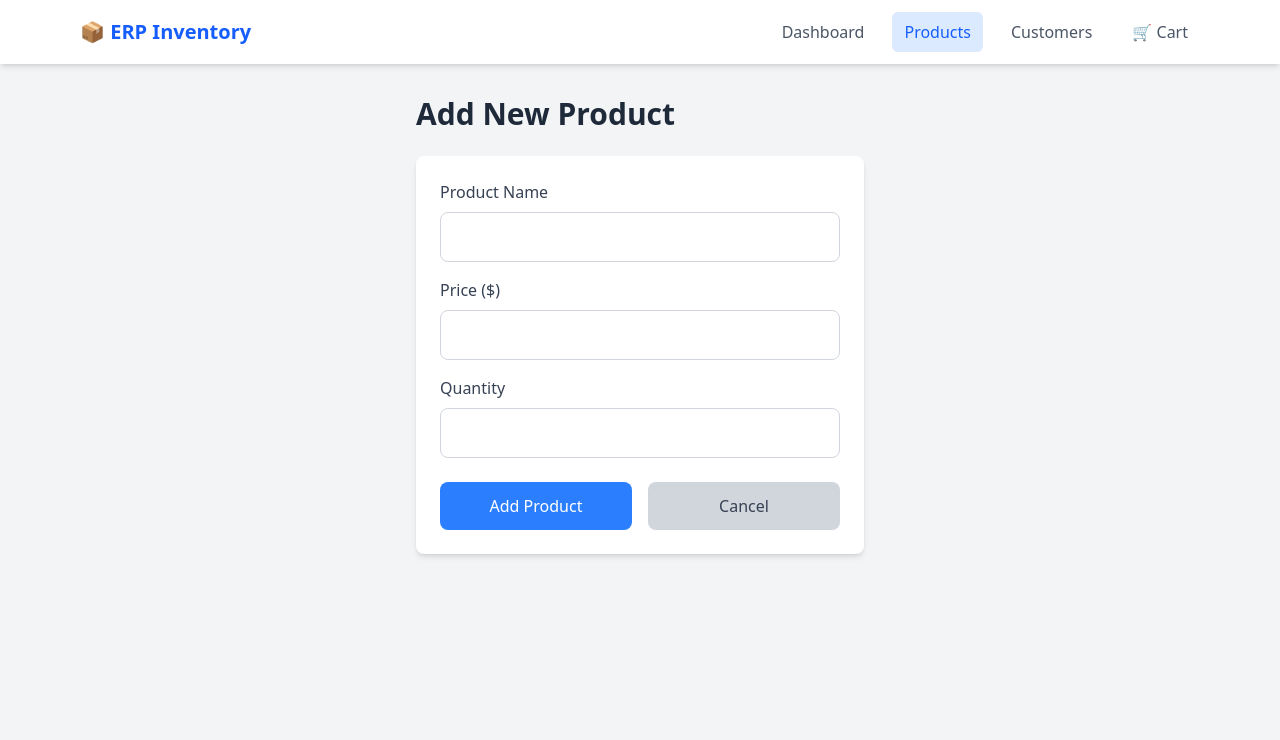
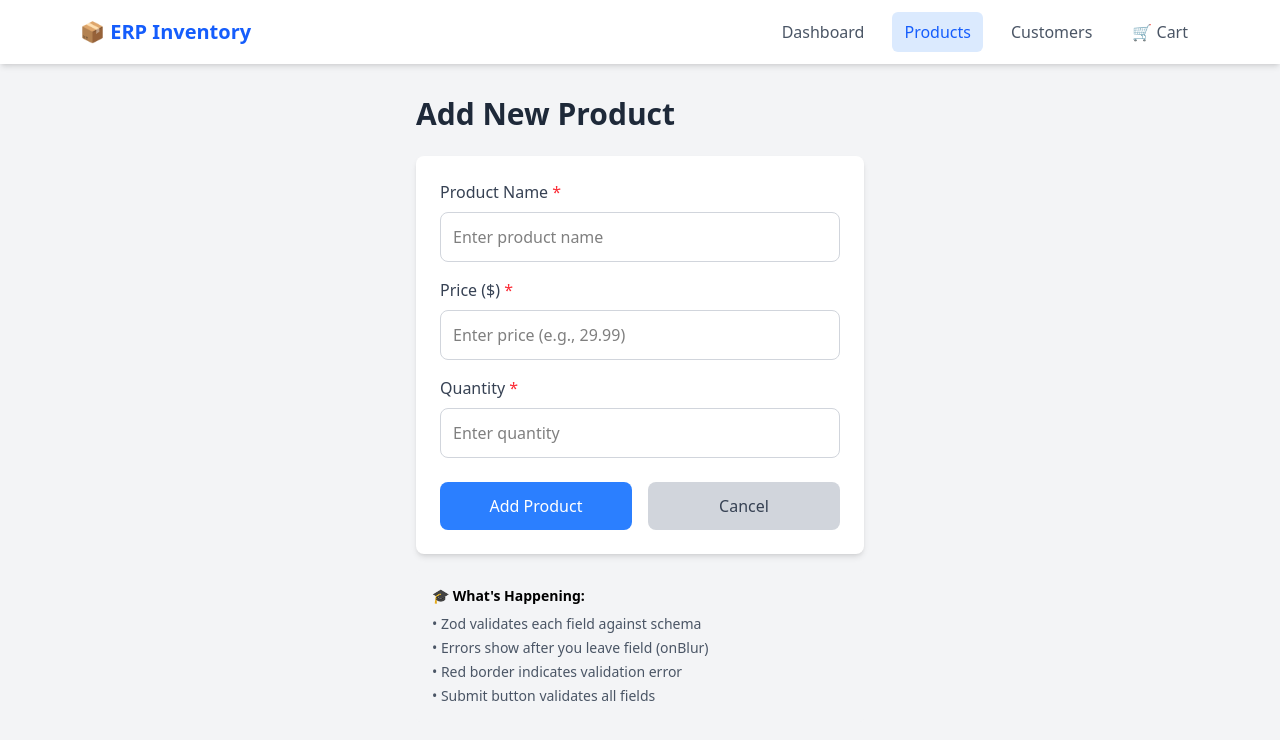
Before and after one commit to eneskaraoglu/erp-inventory-manager, a React (Vite) app: page /products/new in a window 1280 px wide. Shown: the top 740 px of the page. Built offline with nearby package versions, Linux system fonts and the light colour scheme.

Commit message:
Form Validation with Zod

```diff
--- a/package.json
+++ b/package.json
@@ -12,7 +12,8 @@
   "dependencies": {
     "react": "^19.2.0",
     "react-dom": "^19.2.0",
-    "react-router-dom": "^7.11.0"
+    "react-router-dom": "^7.11.0",
+    "zod": "^4.3.5"
   },
   "devDependencies": {
     "@eslint/js": "^9.39.1",
--- /dev/null
+++ b/src/hooks/useFormWithValidation.ts
@@ -0,0 +1,168 @@
+import { useState, ChangeEvent } from 'react'
+import { z } from 'zod'
+
+/**
+ * useFormWithValidation - Form hook with Zod validation
+ *
+ * JAVA COMPARISON:
+ * ----------------
+ * Like a Spring @Valid controller with BindingResult:
+ *
+ * @PostMapping("/products")
+ * public ResponseEntity create(
+ *     @Valid @RequestBody ProductDTO product,
+ *     BindingResult result  // Contains validation errors
+ * ) {
+ *     if (result.hasErrors()) {
+ *         return ResponseEntity.badRequest().body(result.getAllErrors());
+ *     }
+ *     // ... save product
+ * }
+ *
+ * This hook provides:
+ * - values (form data)
+ * - errors (validation errors, like BindingResult)
+ * - handleChange (updates values)
+ * - validate (runs validation)
+ * - isValid (quick check)
+ */
+
+interface UseFormWithValidationOptions<T> {
+  initialValues: T
+  schema: z.ZodSchema<T>
+}
+
+function useFormWithValidation<T extends Record<string, any>>({
+  initialValues,
+  schema,
+}: UseFormWithValidationOptions<T>) {
+
+  // Form values
+  const [values, setValues] = useState<T>(initialValues)
+
+  // Validation errors (field name -> error message)
+  const [errors, setErrors] = useState<Partial<Record<keyof T, string>>>({})
+
+  // Has the form been touched/submitted?
+  const [touched, setTouched] = useState<Partial<Record<keyof T, boolean>>>({})
+
+  // Handle input change
+  const handleChange = (
+    e: ChangeEvent<HTMLInputElement | HTMLSelectElement | HTMLTextAreaElement>
+  ) => {
+    const { name, value } = e.target
+
+    setValues(prev => ({
+      ...prev,
+      [name]: value,
+    }))
+
+    // Mark field as touched
+    setTouched(prev => ({
+      ...prev,
+      [name]: true,
+    }))
+
+    // Clear error when user starts typing
+    if (errors[name as keyof T]) {
+      setErrors(prev => ({
+        ...prev,
+        [name]: undefined,
+      }))
+    }
+  }
+
+  // Validate single field
+  const validateField = (name: keyof T): boolean => {
+    try {
+      // Create partial schema for single field
+      const fieldSchema = z.object({ [name]: (schema as any).shape[name] })
+      fieldSchema.parse({ [name]: values[name] })
+
+      setErrors(prev => ({ ...prev, [name]: undefined }))
+      return true
+    } catch (error) {
+      if (error instanceof z.ZodError) {
+        const fieldError = error.errors[0]?.message
+        setErrors(prev => ({ ...prev, [name]: fieldError }))
+      }
+      return false
+    }
+  }
+
+  // Validate all fields
+  const validate = (): boolean => {
+    try {
+      schema.parse(values)
+      setErrors({})
+      return true
+    } catch (error) {
+      if (error instanceof z.ZodError) {
+        const newErrors: Partial<Record<keyof T, string>> = {}
+
+        error.errors.forEach((err) => {
+          const field = err.path[0] as keyof T
+          if (!newErrors[field]) {
+            newErrors[field] = err.message
+          }
+        })
+
+        setErrors(newErrors)
+      }
+      return false
+    }
+  }
+
+  // Handle blur (validate on blur)
+  const handleBlur = (
+    e: React.FocusEvent<HTMLInputElement | HTMLSelectElement | HTMLTextAreaElement>
+  ) => {
+    const { name } = e.target
+    setTouched(prev => ({ ...prev, [name]: true }))
+    validateField(name as keyof T)
+  }
+
+  // Reset form
+  const resetForm = () => {
+    setValues(initialValues)
+    setErrors({})
+    setTouched({})
+  }
+
+  // Set all values (for edit mode)
+  const setAllValues = (newValues: T) => {
+    setValues(newValues)
+    setErrors({})
+  }
+
+  // Check if form is valid (without setting errors)
+  const isValid = (): boolean => {
+    try {
+      schema.parse(values)
+      return true
+    } catch {
+      return false
+    }
+  }
+
+  // Get error for field (only if touched)
+  const getError = (name: keyof T): string | undefined => {
+    return touched[name] ? errors[name] : undefined
+  }
+
+  return {
+    values,
+    errors,
+    touched,
+    handleChange,
+    handleBlur,
+    validate,
+    validateField,
+    resetForm,
+    setAllValues,
+    isValid,
+    getError,
+  }
+}
+
+export default useFormWithValidation
--- a/src/pages/AddProductPage.tsx
+++ b/src/pages/AddProductPage.tsx
@@ -1,37 +1,59 @@
 import { useNavigate } from 'react-router-dom'
 import { useProducts } from '../context/ProductContext'
-import { useForm } from '../hooks'  // ✨ Our new custom hook!
+import { useFormWithValidation } from '../hooks'
+import { productSchema, type ProductFormData } from '../validation/schemas'
 
 /**
- * AddProductPage - Refactored with useForm hook
+ * AddProductPage - WITH ZOD VALIDATION! ✨
  *
- * BEFORE: 3 separate useState calls + 3 separate onChange handlers
- * AFTER:  1 useForm call + 1 shared handleChange
+ * JAVA COMPARISON:
+ * ----------------
+ * Like a JSF form with validation messages:
  *
- * Notice how much cleaner this is!
+ * <h:inputText value="#{bean.name}" required="true">
+ *     <f:validateLength minimum="2" maximum="100"/>
+ * </h:inputText>
+ * <h:message for="name" styleClass="error"/>
+ *
+ * Now we have:
+ * - Real-time validation as you type
+ * - Error messages per field
+ * - Submit blocked until valid
  */
 function AddProductPage() {
   const navigate = useNavigate()
   const { addProduct } = useProducts()
 
-  // ✨ ONE hook handles ALL form fields!
-  const { values, handleChange, resetForm } = useForm({
-    name: '',
-    price: '',
-    quantity: ''
+  // ✨ Form with validation!
+  const {
+    values,
+    handleChange,
+    handleBlur,
+    validate,
+    getError,
+    resetForm,
+  } = useFormWithValidation<ProductFormData>({
+    initialValues: {
+      name: '',
+      price: '',
+      quantity: '',
+    },
+    schema: productSchema,
   })
 
   const handleSubmit = (e: React.FormEvent) => {
     e.preventDefault()
 
-    // Validation
-    if (!values.name || !values.price || !values.quantity) return
+    // ✨ Validate before submit
+    if (!validate()) {
+      return // Stop if validation fails
+    }
 
-    // Add product
+    // Add product (convert strings to numbers)
     addProduct({
       name: values.name,
       price: parseFloat(values.price),
-      quantity: parseInt(values.quantity)
+      quantity: parseInt(values.quantity),
     })
 
     // Navigate back
@@ -44,49 +66,77 @@ function AddProductPage() {
 
       <form onSubmit={handleSubmit} className="bg-white p-6 rounded-lg shadow-md">
 
-        {/*
-          ✨ KEY CHANGE: Each input has a "name" attribute
-          that matches the key in our form state!
-
-          name="name"     → updates values.name
-          name="price"    → updates values.price
-          name="quantity" → updates values.quantity
-        */}
-
+        {/* Product Name */}
         <div className="mb-4">
-          <label className="block text-gray-700 font-medium mb-2">Product Name</label>
+          <label className="block text-gray-700 font-medium mb-2">
+            Product Name <span className="text-red-500">*</span>
+          </label>
           <input
             type="text"
-            name="name"                    // ✨ Must match form state key!
+            name="name"
             value={values.name}
-            onChange={handleChange}        // ✨ Same handler for all!
-            className="w-full p-3 border border-gray-300 rounded-lg focus:outline-none focus:ring-2 focus:ring-blue-500"
+            onChange={handleChange}
+            onBlur={handleBlur}  // ✨ Validate on blur
+            className={`w-full p-3 border rounded-lg focus:outline-none focus:ring-2
+              ${getError('name')
+                ? 'border-red-500 focus:ring-red-500'
+                : 'border-gray-300 focus:ring-blue-500'
+              }`}
+            placeholder="Enter product name"
           />
+          {/* ✨ Error message */}
+          {getError('name') && (
+            <p className="text-red-500 text-sm mt-1">{getError('name')}</p>
+          )}
         </div>
 
+        {/* Price */}
         <div className="mb-4">
-          <label className="block text-gray-700 font-medium mb-2">Price ($)</label>
+          <label className="block text-gray-700 font-medium mb-2">
+            Price ($) <span className="text-red-500">*</span>
+          </label>
           <input
-            type="number"
-            step="0.01"
-            name="price"                   // ✨ Must match form state key!
+            type="text"
+            name="price"
             value={values.price}
-            onChange={handleChange}        // ✨ Same handler for all!
-            className="w-full p-3 border border-gray-300 rounded-lg focus:outline-none focus:ring-2 focus:ring-blue-500"
+            onChange={handleChange}
+            onBlur={handleBlur}
+            className={`w-full p-3 border rounded-lg focus:outline-none focus:ring-2
+              ${getError('price')
+                ? 'border-red-500 focus:ring-red-500'
+                : 'border-gray-300 focus:ring-blue-500'
+              }`}
+            placeholder="Enter price (e.g., 29.99)"
           />
+          {getError('price') && (
+            <p className="text-red-500 text-sm mt-1">{getError('price')}</p>
+          )}
         </div>
 
+        {/* Quantity */}
         <div className="mb-6">
-          <label className="block text-gray-700 font-medium mb-2">Quantity</label>
+          <label className="block text-gray-700 font-medium mb-2">
+            Quantity <span className="text-red-500">*</span>
+          </label>
           <input
-            type="number"
-            name="quantity"                // ✨ Must match form state key!
+            type="text"
+            name="quantity"
             value={values.quantity}
-            onChange={handleChange}        // ✨ Same handler for all!
-            className="w-full p-3 border border-gray-300 rounded-lg focus:outline-none focus:ring-2 focus:ring-blue-500"
+            onChange={handleChange}
+            onBlur={handleBlur}
+            className={`w-full p-3 border rounded-lg focus:outline-none focus:ring-2
+              ${getError('quantity')
+                ? 'border-red-500 focus:ring-red-500'
+                : 'border-gray-300 focus:ring-blue-500'
+              }`}
+            placeholder="Enter quantity"
           />
+          {getError('quantity') && (
+            <p className="text-red-500 text-sm mt-1">{getError('quantity')}</p>
+          )}
         </div>
 
+        {/* Buttons */}
         <div className="flex gap-4">
           <button
             type="submit"
@@ -103,6 +153,17 @@ function AddProductPage() {
           </button>
         </div>
       </form>
+
+      {/* Debug Info */}
+      <div className="mt-4 p-4 bg-gray-100 rounded text-sm">
+        <p className="font-semibold mb-2">🎓 What's Happening:</p>
+        <ul className="space-y-1 text-gray-600">
+          <li>• Zod validates each field against schema</li>
+          <li>• Errors show after you leave field (onBlur)</li>
+          <li>• Red border indicates validation error</li>
+          <li>• Submit button validates all fields</li>
+        </ul>
+      </div>
     </div>
   )
 }
--- /dev/null
+++ b/src/validation/index.ts
@@ -0,0 +1,3 @@
+// Central export for all validation schemas
+export { productSchema, customerSchema } from './schemas'
+export type { ProductFormData, CustomerFormData } from './schemas'
--- /dev/null
+++ b/src/validation/schemas.ts
@@ -0,0 +1,81 @@
+import { z } from 'zod'
+
+/**
+ * PRODUCT VALIDATION SCHEMA
+ *
+ * JAVA COMPARISON:
+ * ----------------
+ * This is like Bean Validation annotations:
+ *
+ * public class ProductDTO {
+ *     @NotBlank(message = "Name is required")
+ *     @Size(min = 2, max = 100, message = "Name must be 2-100 characters")
+ *     private String name;
+ *
+ *     @NotNull(message = "Price is required")
+ *     @DecimalMin(value = "0.01", message = "Price must be at least 0.01")
+ *     private BigDecimal price;
+ *
+ *     @NotNull(message = "Quantity is required")
+ *     @Min(value = 0, message = "Quantity cannot be negative")
+ *     private Integer quantity;
+ * }
+ *
+ * Zod does the SAME thing but for TypeScript!
+ */
+
+export const productSchema = z.object({
+  name: z
+    .string()
+    .min(1, 'Name is required')                    // @NotBlank
+    .min(2, 'Name must be at least 2 characters')  // @Size(min=2)
+    .max(100, 'Name must be less than 100 characters'), // @Size(max=100)
+
+  price: z
+    .string()
+    .min(1, 'Price is required')
+    .refine((val) => !isNaN(Number(val)), 'Price must be a number')
+    .refine((val) => Number(val) > 0, 'Price must be greater than 0'),
+
+  quantity: z
+    .string()
+    .min(1, 'Quantity is required')
+    .refine((val) => !isNaN(Number(val)), 'Quantity must be a number')
+    .refine((val) => Number(val) >= 0, 'Quantity cannot be negative')
+    .refine((val) => Number.isInteger(Number(val)), 'Quantity must be a whole number'),
+})
+
+/**
+ * TypeScript type inferred from schema!
+ *
+ * This creates:
+ * type ProductFormData = {
+ *   name: string
+ *   price: string
+ *   quantity: string
+ * }
+ */
+export type ProductFormData = z.infer<typeof productSchema>
+
+/**
+ * CUSTOMER VALIDATION SCHEMA
+ */
+export const customerSchema = z.object({
+  name: z
+    .string()
+    .min(1, 'Name is required')
+    .min(2, 'Name must be at least 2 characters')
+    .max(100, 'Name must be less than 100 characters'),
+
+  email: z
+    .string()
+    .min(1, 'Email is required')
+    .email('Invalid email format'),  // Built-in email validation!
+
+  phone: z
+    .string()
+    .min(1, 'Phone is required')
+    .regex(/^[0-9+\-\s()]+$/, 'Invalid phone format'),
+})
+
+export type CustomerFormData = z.infer<typeof customerSchema>
```
Also changed, not shown: src/hooks/index.ts (+2 -7 lines), 1 other file (tests, documents, lock files or other folders).
